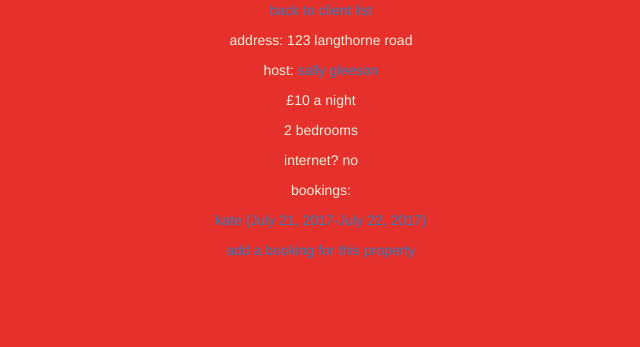
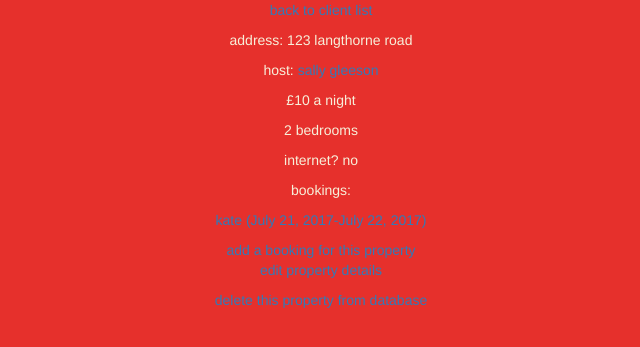
Before and after one commit to allbecauseyoutoldmeso/pass_the_booking_2, a Django app: page /properties/7/ in a window 1280 px wide. Shown: the top 347 px of the page, without its empty margins (319-959 px from the left). Run offline with Django 3.2, Linux system fonts and the light colour scheme; data comes from the database, SQL or seed files in the repository; both versions use the stored data as it was after the commit; some libraries are stand-ins or nearby versions.

Commit message:
enable editing and deleting of properties

```diff
--- a/pass_the_booking/templates/pass_the_booking/booking_detail.html
+++ b/pass_the_booking/templates/pass_the_booking/booking_detail.html
@@ -2,7 +2,7 @@
 
 {% block content %}
 
-  <p>property: <a href="{% url 'property_detail' pk=booking.property.pk %}">{{ booking.property.address }}</a></p>
+  <p>property address: <a href="{% url 'property_detail' pk=booking.property.pk %}">{{ booking.property.address }}</a></p>
   <p>host: <a href="{% url 'client_detail' pk=booking.property.client.pk %}">{{ booking.property.client.name }}</a></p>
   <p>check in: {{ booking.check_in }}</p>
   <p>check out: {{ booking.check_out }}</p>
--- a/pass_the_booking/templates/pass_the_booking/booking_edit.html
+++ b/pass_the_booking/templates/pass_the_booking/booking_edit.html
@@ -2,7 +2,7 @@
 
 {% block content %}
 
-   <p>add a new booking for {{ property.address }}</p>
+   <p>booking details for {{ property.address }}</p>
 
    <form method='post'>{% csrf_token %}
      {{ form.guest_name.errors }}
@@ -26,7 +26,7 @@
          changeMonth: true,
          changeYear: true,
          minDate: 0,
-         dateFormat: "dd-mm-yy"
+         dateFormat: "yy-mm-dd"
        });
      });
    </script>
@@ -38,7 +38,7 @@
           changeMonth: true,
           changeYear: true,
           minDate: 0,
-          dateFormat: "dd-mm-yy"
+          dateFormat: "yy-mm-dd"
         })
       })
     })
--- a/pass_the_booking/templates/pass_the_booking/client_edit.html
+++ b/pass_the_booking/templates/pass_the_booking/client_edit.html
@@ -24,7 +24,7 @@
           changeMonth: true,
           changeYear: true,
           yearRange: "1950:2017",
-          dateFormat: "dd-mm-yy"
+          dateFormat: "yy-mm-dd"
         });
       });
     </script>
--- a/pass_the_booking/templates/pass_the_booking/property_detail.html
+++ b/pass_the_booking/templates/pass_the_booking/property_detail.html
@@ -19,6 +19,8 @@
 
   <div>
     <a href="{% url 'booking_new' pk=property.pk %}">add a booking for this property</a>
+    <p><a href="{% url 'property_edit' pk=property.pk %}">edit property details</a></p>
+    <p><a href="{% url 'property_delete' pk=property.pk %}">delete this property from database</a></p>
   </div>
 
 {% endblock %}
--- a/pass_the_booking/templates/pass_the_booking/property_edit.html
+++ b/pass_the_booking/templates/pass_the_booking/property_edit.html
@@ -2,7 +2,7 @@
 
 {% block content %}
 
-   <p>add a new property for {{ client.name }}</p>
+   <p>host: {{ client.name }}</p>
 
     <form method='post'>{% csrf_token %}
         {{ form.as_p }}
--- a/pass_the_booking/urls.py
+++ b/pass_the_booking/urls.py
@@ -10,6 +10,8 @@ urlpatterns = [
     url(r'^properties/$', views.properties, name='properties'),
     url(r'^properties/(?P<pk>\d+)/$', views.property_detail, name='property_detail'),
     url(r'^client/(?P<pk>\d+)/properties/new/$', views.property_new, name='property_new'),
+    url(r'^properties/(?P<pk>\d+)/edit/$', views.property_edit, name='property_edit'),
+    url(r'^properties/(?P<pk>\d+)/delete/$', views.property_delete, name='property_delete'),
     url(r'^properties/(?P<pk>\d+)/bookings/new/$', views.booking_new, name='booking_new'),
     url(r'^bookings/(?P<pk>\d+)/$', views.booking_detail, name='booking_detail'),
 ]
--- a/pass_the_booking/views.py
+++ b/pass_the_booking/views.py
@@ -39,6 +39,24 @@ def client_delete(request, pk):
     client.delete()
     return redirect('client_list')
 
+def property_delete(request, pk):
+    property = get_object_or_404(Property, pk=pk)
+    client = property.client
+    property.delete()
+    return redirect('client_detail', pk=client.pk)
+
+def property_edit(request, pk):
+    property = get_object_or_404(Property, pk=pk)
+    client = property.client
+    if request.method == "POST":
+        form = PropertyForm(request.POST, instance=property)
+        if form.is_valid():
+            property = form.save(commit=False)
+            property.save()
+            return redirect('property_detail', pk=property.pk)
+    else:
+        form = PropertyForm(instance=property)
+    return render(request, 'pass_the_booking/property_edit.html', {'form': form, 'client': client })
 
 def properties(request):
     properties = Property.objects.order_by('client')
```
Also changed, not shown: db.sqlite3.
